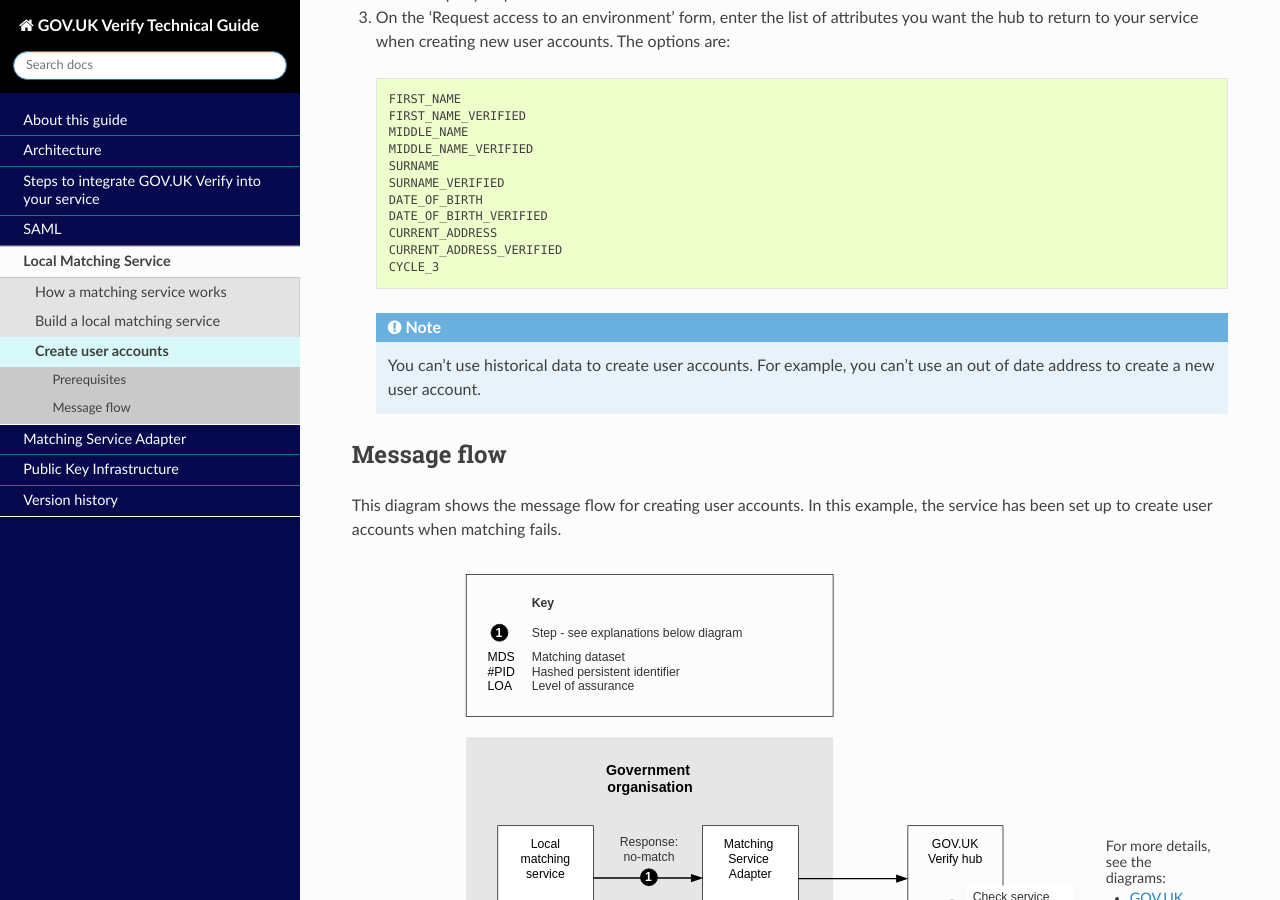
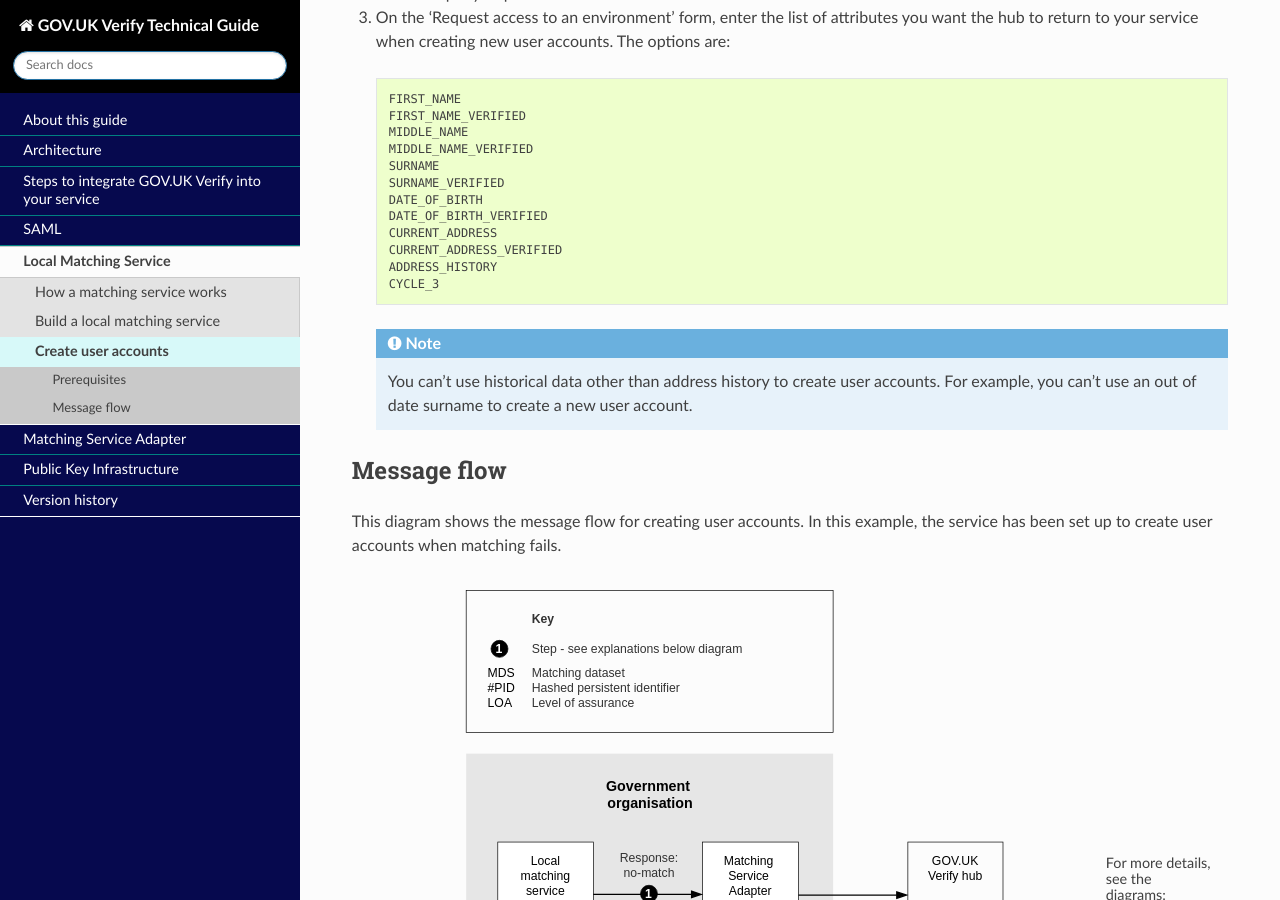
Before and after one commit to alphagov/rp-onboarding-tech-docs, a Sphinx documentation site: the page built from source/pages/ms/msCua.rst, in a window 1280 px wide and 900 px high, scrolled down 524 px. Built offline with Sphinx 7.4.7 and the Read the Docs theme 2.0.0, drawn with Linux system fonts in a browser that asks for light colours; nearby versions of some CDN libraries; pages that are not in the unit, such as notebooks, are missing from menus; comment, search, counter and statistics services are not loaded.

Commit message:
TT-987: add address_history to list of account creation attributes
Correct the note about not using historical values

Author: @hugh-emerson

```diff
--- a/source/pages/ms/msCua.rst
+++ b/source/pages/ms/msCua.rst
@@ -31,9 +31,10 @@
    DATE_OF_BIRTH_VERIFIED
    CURRENT_ADDRESS
    CURRENT_ADDRESS_VERIFIED
+   ADDRESS_HISTORY
    CYCLE_3
 
-  .. note:: You can't use historical data to create user accounts. For example, you can't use an out of date address to create a new user account.
+  .. note:: You can't use historical data other than address history to create user accounts. For example, you can't use an out of date surname to create a new user account.
 
 .. _ms_cua_diagram:
 
```
